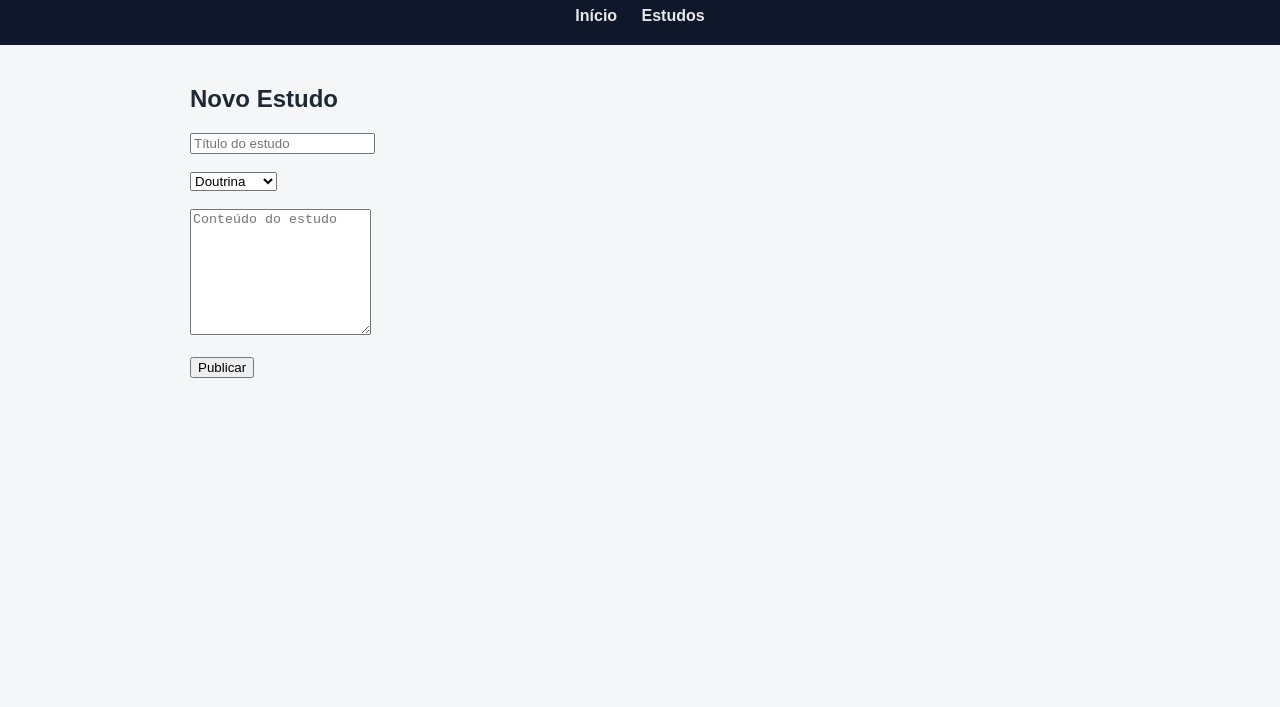
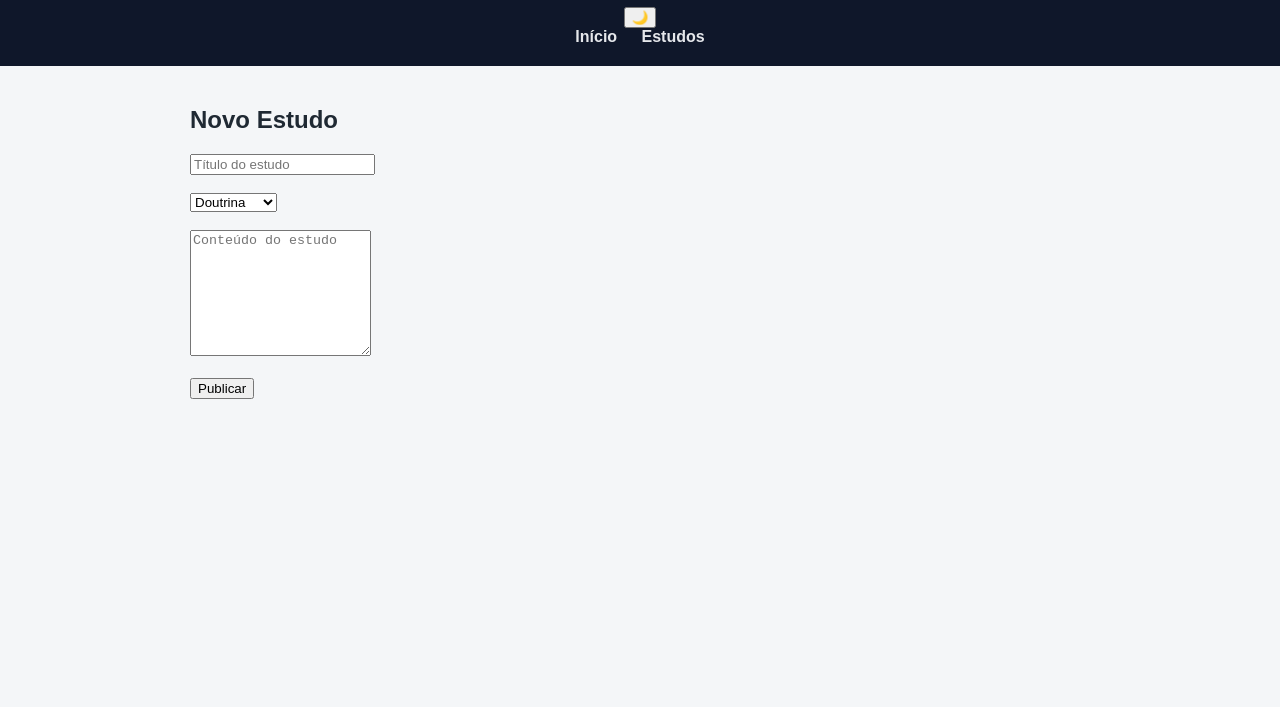
Before and after one commit to eduardowex-av/teologia-acess-vel, a plain HTML site: page admin.html in a window 1280 px wide. Shown: the part 93-800 px from the top of the page. Drawn offline with Linux system fonts and the light colour scheme.

Commit message:
Add theme toggle button to admin panel

```diff
--- a/admin.html
+++ b/admin.html
@@ -9,6 +9,7 @@
 <body>
   <header>
     <h1>Painel de Estudos</h1>
+    <button id="toggleTema">🌙</button>
     <nav>
       <a href="index.html">Início</a>
       <a href="estudos.html">Estudos</a>
```
